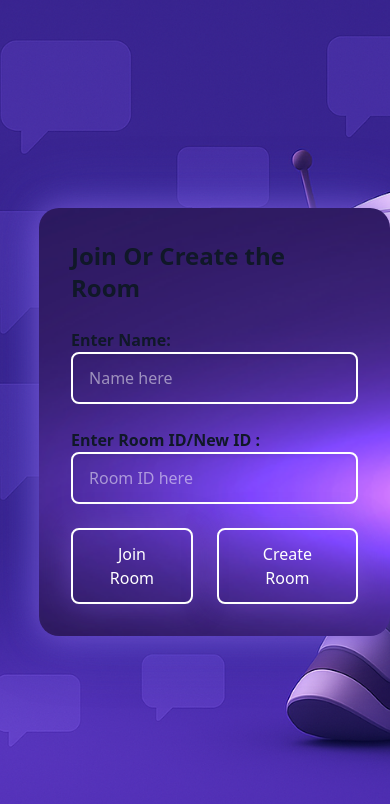
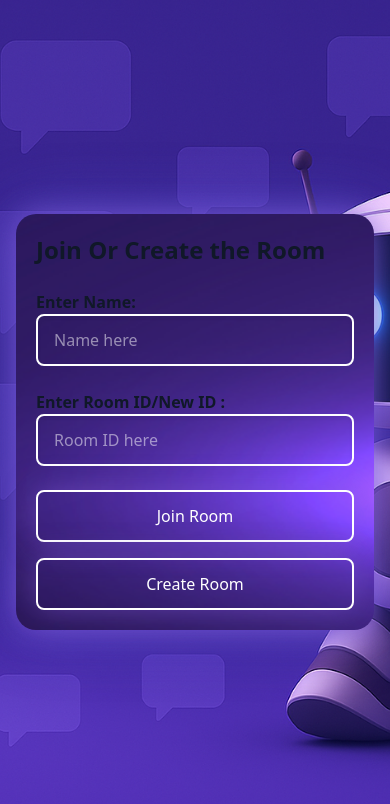
Before and after one commit to sudhirskp/chatApp, a React (Vite) app in the folder frontend/: page / in a window 390 px wide. Shown: the top 804 px of the page. Built offline with nearby package versions, Linux system fonts and the light colour scheme.

Commit message:
Refactor App and RoomJC components for improved layout and styling; update Chatpage for better responsiveness and user experience; add utility classes in index.css

```diff
--- a/frontend/src/App.jsx
+++ b/frontend/src/App.jsx
@@ -1,11 +1,7 @@
-import { useState } from 'react'
 import './App.css'
-import toast from 'react-hot-toast'
 import RoomJC from './components/RoomJC.jsx'
 
 function App() {
-  const [count, setCount] = useState(0)
-
   return (
     <div>
       <RoomJC/>
--- a/frontend/src/components/RoomJC.jsx
+++ b/frontend/src/components/RoomJC.jsx
@@ -79,7 +79,7 @@ const navigate = useNavigate();
     return (
 
         <div
-            className="min-h-screen flex items-center justify-start bg-gray-100 dark:bg-gray-800"
+        className="min-h-screen flex items-center justify-center px-4 py-8 sm:px-6 lg:px-10 bg-gray-100 dark:bg-gray-800"
             style={{
                 backgroundImage: "url('robu-4-icon.png')",
                 //background: "linear-gradient(135deg, rgb(63, 94, 251), rgb(252, 70, 107))",
@@ -91,13 +91,11 @@ const navigate = useNavigate();
         >
 
             <div
-                className="p-8 col-auto w-auto max-w-2xl rounded-lg shadow-2xl bg-gray-100 dark:bg-gray-800 hover:border-4 hover:border-purple-300 hover:brightness-110 dark:hover:border-pink-300"
+              className="w-full max-w-[560px] p-5 sm:p-8 rounded-2xl shadow-2xl bg-gray-100 dark:bg-gray-800 hover:border-4 hover:border-purple-300 hover:brightness-110 dark:hover:border-pink-300"
                 style={{
                     backgroundImage: "url('image.png') ",
-                    width:"500px",
                     backgroundSize: "cover",
-                    backgroundPosition: "right",
-                    marginLeft: '10%',
+                backgroundPosition: "center",
                     //background:'transparent',
                     boxShadow: "0 0 30px rgba(128, 90, 213, 0.7), 0 0 60px rgba(99, 102, 241, 0.5)",
                     borderRadius: "20px",
@@ -179,7 +177,7 @@ const navigate = useNavigate();
 
 
                     {
-                    <div className="flex space-x-6">
+                    <div className="flex flex-col sm:flex-row gap-4 sm:gap-6">
                     <button onClick={joinChat}
                       style={{
                         background: "transparent",
--- a/frontend/src/components/chatPage.jsx
+++ b/frontend/src/components/chatPage.jsx
@@ -139,17 +139,16 @@ export const Chatpage = () => {
 
   return (
     <div
-      className="flex flex-col justify-center items-center fixed w-full h-full bg-gray-100 dark:bg-gray-500"
+      className="flex min-h-screen flex-col items-stretch bg-gray-100 dark:bg-gray-500 overflow-hidden"
       style={{
         backgroundImage: 'url(image.png)',
         backgroundSize: 'cover',
-        backgroundPosition: 'cover',
-        backgroundPositionX: '-300%',
+        backgroundPosition: 'center',
       }}
     >
       {/* /* Header container */}
       <header
-        className="flex justify-between items-center mt-0.5 bg-gradient-to-r from-purple-500 to-pink-500 shadow-md p-4 border-b w-full"
+        className="flex flex-col gap-3 sm:flex-row sm:justify-between sm:items-center bg-gradient-to-r from-purple-500 to-pink-500 shadow-md px-4 py-3 sm:px-6 border-b w-full"
         style={{
           boxShadow: '0 0 20px rgba(128, 90, 213, 0.5)',
           borderRadius: '0 0 10px 10px',
@@ -158,20 +157,21 @@ export const Chatpage = () => {
         }}
       >
         <div className="flex items-center">
-          <h1 className="text-lg font-semibold text-white">
+          <h1 className="text-sm sm:text-base lg:text-lg font-semibold text-white break-all">
             Room Name:{' '}
             <span className="font-normal text-gray-200">{roomId}</span>
           </h1>
         </div>
         <div className="flex items-center">
-          <h1 className="text-lg font-semibold text-white">
+          <h1 className="text-sm sm:text-base lg:text-lg font-semibold text-white break-all">
             User Name:{' '}
             <span className="font-normal text-gray-200">{currentUser}</span>
           </h1>
-        </div>        <div className="flex gap-4">
+        </div>
+        <div className="flex flex-col sm:flex-row gap-3 sm:gap-4 w-full sm:w-auto">
           <button
             onClick={handleLeaveRoom}
-            className="px-4 py-2 bg-white text-orange-500 font-medium rounded border border-orange-500 hover:bg-orange-500 hover:text-white transition duration-200"
+            className="w-full sm:w-auto px-4 py-2 bg-white text-orange-500 font-medium rounded border border-orange-500 hover:bg-orange-500 hover:text-white transition duration-200"
           >
             Leave Room
           </button>
@@ -179,7 +179,7 @@ export const Chatpage = () => {
           {currentUser===isCreator && (
             <button
               onClick={handleCloseRoom}
-              className="px-4 py-2 bg-white text-red-500 font-medium rounded border border-red-500 hover:bg-red-500 hover:text-white transition duration-200"
+              className="w-full sm:w-auto px-4 py-2 bg-white text-red-500 font-medium rounded border border-red-500 hover:bg-red-500 hover:text-white transition duration-200"
             >
               Close Room
             </button>
@@ -189,8 +189,8 @@ export const Chatpage = () => {
 
       {/* Main chat container */}
       <main
-        className="py-20 border w-2/3 dark:bg-blue-950 space-y-2 h-[calc(106vh-120px)] mx-auto overflow-y-auto overflow-x-hidden"
-        style={{ backgroundImage: 'url(robu-4-bg.png)', backgroundSize: 'cover' }}
+        className="flex-1 w-full max-w-6xl mx-auto px-3 sm:px-4 lg:px-6 py-4 sm:py-6 border-t-0 dark:bg-blue-950 space-y-2 overflow-y-auto overflow-x-hidden"
+        style={{ backgroundImage: 'url(robu-4-bg.png)', backgroundSize: 'cover', minHeight: 0 }}
         ref={ChatboxRef}
       >
         {messages.map((message, index) => (
@@ -205,20 +205,22 @@ export const Chatpage = () => {
                 message.sender === currentUser
                   ? 'dark:bg-green-600 self-end'
                   : 'dark:bg-blue-600 self-start'
-              } max-w-xs rounded break-words`}
+              } max-w-[85%] sm:max-w-xs rounded break-words`}
               style={{ margin: '0 10px', wordBreak: 'break-word' }}
             >
               <div className="flex flex-row gap-2">
                 <img
                   src="robu-3.png"
                   alt="User Avatar"
-                  className="w-8 h-8 rounded-full mr-2 mb-1"
+                  className="w-7 h-7 sm:w-8 sm:h-8 rounded-full mr-2 mb-1"
                 ></img>
                 <div className="flex flex-col">
-                  <p className="text-sm font-bold text-white mb-1">
+                  <p className="text-xs sm:text-sm font-bold text-white mb-1 break-all">
                     {message.sender}
                   </p>
-                  <p className="text-white">{message.content}</p>
+                  <p className="text-sm sm:text-base text-white break-words whitespace-pre-wrap">
+                    {message.content}
+                  </p>
                 </div>
               </div>
             </div>
@@ -228,7 +230,7 @@ export const Chatpage = () => {
 
       {/* Chat messages send container */}
       <div
-        className="border fixed bottom-1 h-auto mb-[-0.2%] rounded px-10 w-250 mr-[-0.1%] ml-[-1.1%] bg-white shadow-md flex items-center justify-between p-2 mx-auto"
+        className="w-full max-w-6xl mx-auto border rounded-t-2xl bg-white shadow-md flex flex-col sm:flex-row gap-3 sm:gap-4 items-stretch sm:items-end px-3 sm:px-4 py-3"
         style={{
           backgroundImage: 'url(robu-4-bg.png)',
           backgroundSize: 'cover',
@@ -253,7 +255,7 @@ export const Chatpage = () => {
             }
           }}
           type="text"
-          className="w-full border border-gray-300 rounded px-5 text-gray-700 placeholder-gray-400 resize-none overflow-hidden"
+          className="w-full min-h-12 border border-gray-300 rounded px-4 py-3 text-gray-700 placeholder-gray-400 resize-none overflow-hidden"
           placeholder="Type your message here..."
           style={{
             background: 'rgba(255, 255, 255, 0.8)',
@@ -270,15 +272,15 @@ export const Chatpage = () => {
             e.target.style.borderColor = '#fff';
           }}
         />
-        <div className="flex ml-2">
+        <div className="flex w-full sm:w-auto gap-2 sm:ml-2">
           <button
-            className="bg-green-500 text-white font-medium rounded px-4 py-2 border-green-800 hover:bg-green-800 hover:text-white transition duration-200"
+            className="flex-1 sm:flex-none bg-green-500 text-white font-medium rounded px-4 py-2 border-green-800 hover:bg-green-800 hover:text-white transition duration-200 flex items-center justify-center"
             onClick={sendMessage}
           >
             <Send className="mr-2" />
           </button>          <button
             onClick={() => toast.success("This Feature Coming Soon !!")}
-            className="bg-purple-500 text-white font-medium rounded px-4 py-2 ml-2 border-purple-800 hover:bg-purple-800 transition duration-200 flex items-center"
+            className="flex-1 sm:flex-none bg-purple-500 text-white font-medium rounded px-4 py-2 border-purple-800 hover:bg-purple-800 transition duration-200 flex items-center justify-center"
           >
             <Paperclip className="mr-2" />
           </button>
--- a/frontend/src/index.css
+++ b/frontend/src/index.css
@@ -3,3 +3,19 @@
 /* @tailwind base;
 @tailwind components;
 @tailwind utilities; */
+
+html,
+body,
+#root {
+	width: 100%;
+	min-height: 100%;
+}
+
+body {
+	margin: 0;
+	overflow-x: hidden;
+}
+
+* {
+	box-sizing: border-box;
+}
```
